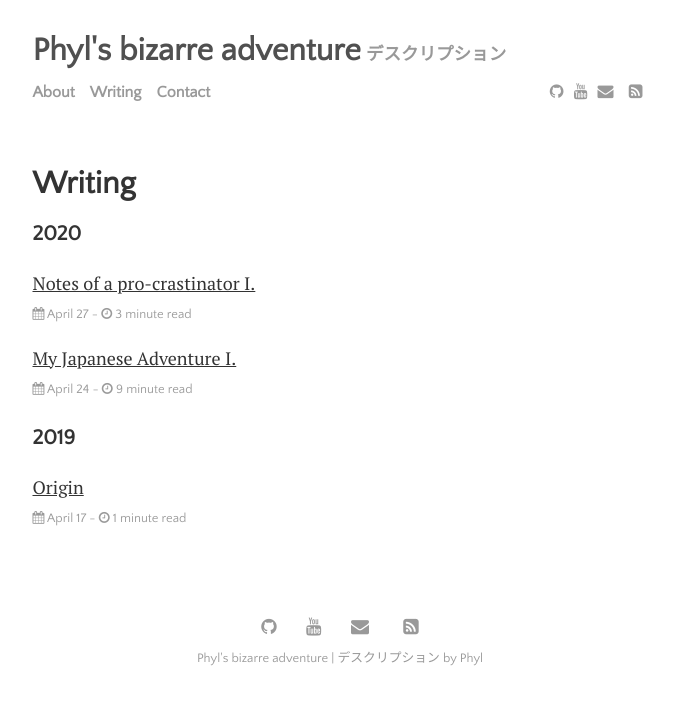
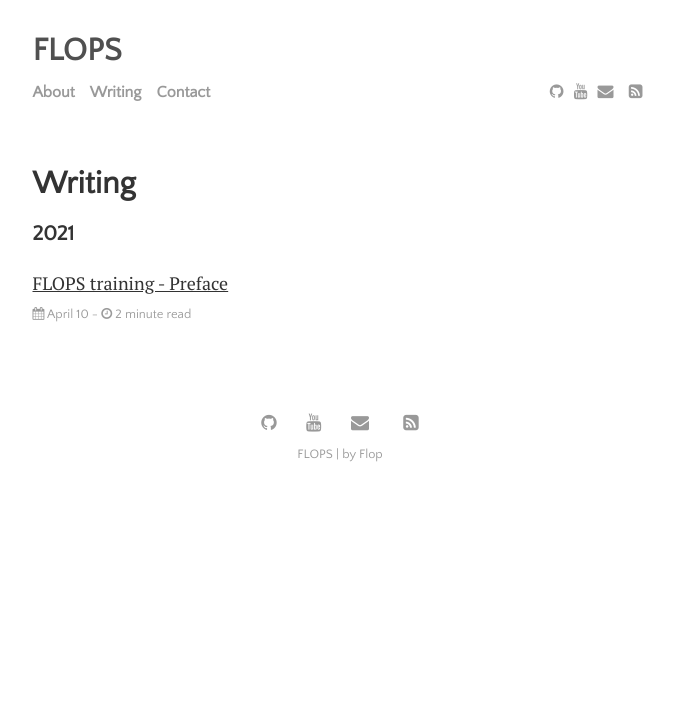
Before and after one commit to PhylMacao/phylmacao.github.io, a Jekyll site: the page built from menu/writing.md, in a window 1280 px wide. Shown: the top 705 px of the page, without its empty margins (300-974 px from the left). Built offline with Jekyll 4.4.1, drawn with Linux system fonts in a browser that asks for light colours.

Commit message:
FLOPS started

```diff
--- a/_config.yml
+++ b/_config.yml
@@ -20,9 +20,9 @@ permalink:           none
 plugins:             [jekyll-paginate, jekyll-sitemap, jekyll-feed, jekyll-seo-tag]
 
 # Customise atom feed settings (this is where Jekyll-Feed gets configuration information)
-title:		           "Phyl's bizarre adventure"
-description:	       'デスクリプション'
-author:              'Phyl'
+title:		           "FLOPS"
+description:	       ''
+author:              'Flop'
 
 # RSS 2.0 can be used instead of Atom by uncommenting following two lines
 #feed:
```
Also changed, not shown: _drafts/nanotes-I.md (deleted, +0 -10 lines), _posts/2021-04-10-FLOPS-training-preface.md (added, +31 -0 lines), _drafts/archived/2019-04-17-Origin.md (renamed from _posts/2019-04-17-Origin.md), _drafts/archived/2020-04-24-my-japanese-adventure-I.md (renamed from _posts/2020-04-24-my-japanese-adventure-I.md), _drafts/archived/2020-04-27-notes-of-a-pro-crastinator.md (renamed from _posts/2020-04-27-notes-of-a-pro-crastinator.md), assets/img/4percent-splits.jpg (added), assets/img/f3-splits.jpg (added), assets/img/training-temple.jpg (added), 1 other file.
